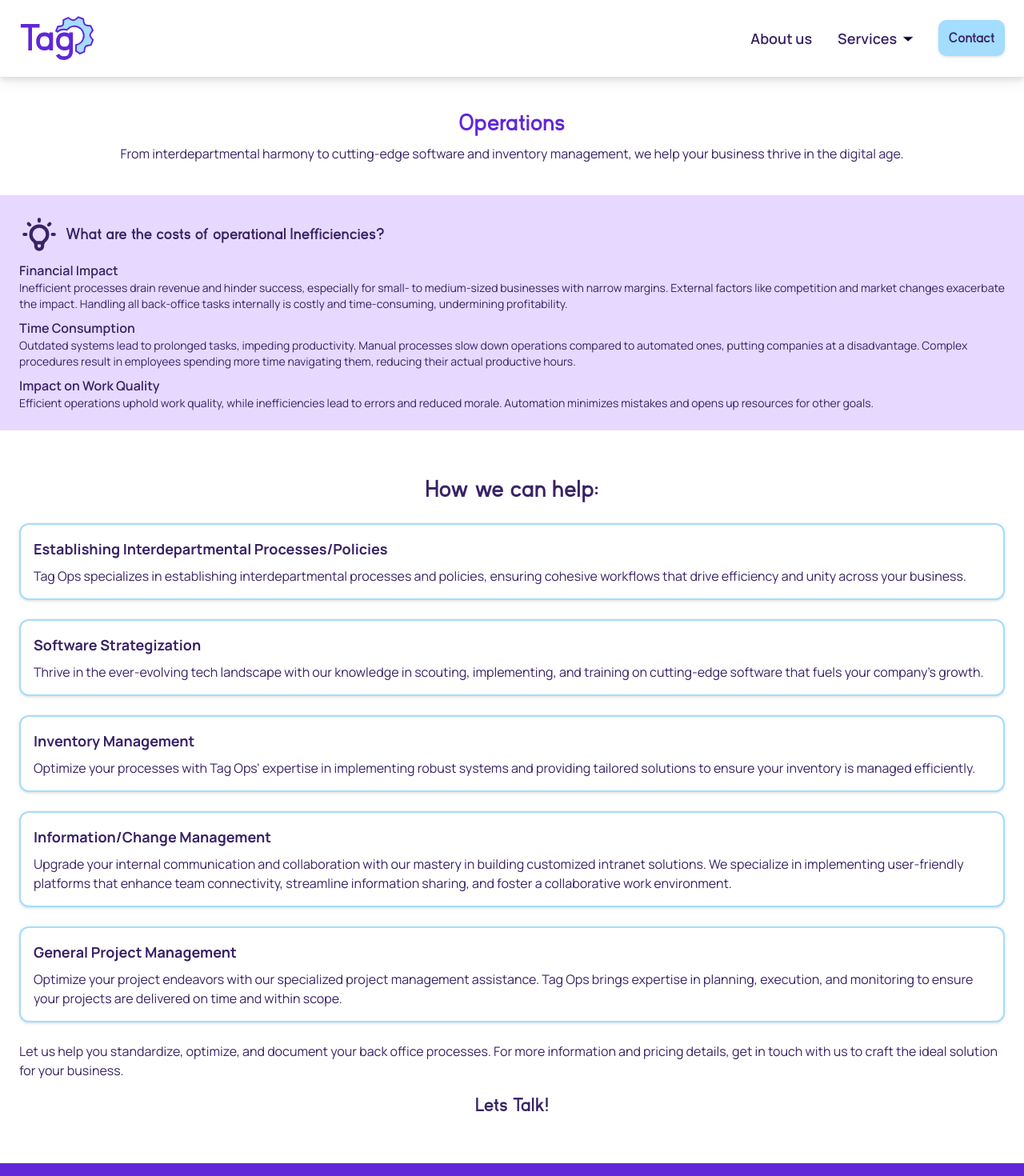
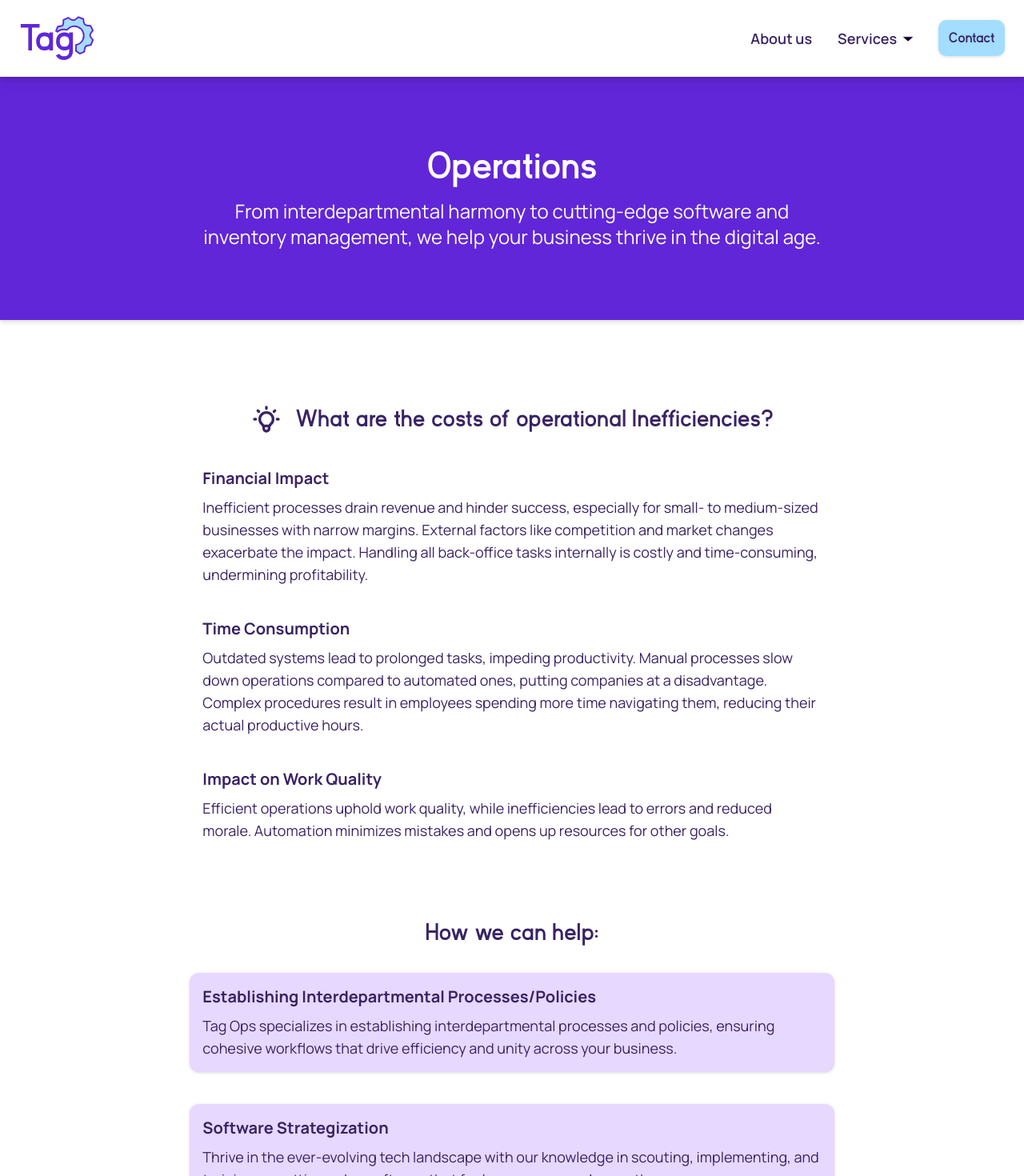
Before and after one commit to hicass/tag-ops-v3, a Next.js app: page /operations in a window 1280 px wide. Shown: the top 1470 px of the page at 80% size. Built offline with nearby package versions, Linux system fonts and the light colour scheme.

Commit message:
Add larger screen styling to service pages

```diff
--- a/src/app/operations/page.tsx
+++ b/src/app/operations/page.tsx
@@ -1,33 +1,42 @@
-import Image from "next/legacy/image";
+'use client';
+import Image from 'next/legacy/image';
 import Link from 'next/link';
 
 export default function OperationsPage() {
   return (
-    <main>
-      <section className="flex flex-col items-center mt-4 p-6">
-        <h2 className="text-3xl text-primary">Operations</h2>
+    <main className="flex flex-col items-center overflow-hidden">
+      <section className="w-full bg-primary mb-8 drop-shadow-md">
+        <div className="w-full flex flex-col items-center my-12 p-10">
+          <h1 className="text-3xl text-background sm:text-5xl">Operations</h1>
 
-        <p className="mt-2">
-          From interdepartmental harmony to cutting-edge software and inventory
-          management, we help your business thrive in the digital age.
-        </p>
+          <p className="mt-4 text-lg text-background md:text-2xl md:text-center md:w-2/3">
+            From interdepartmental harmony to cutting-edge software and
+            inventory management, we help your business thrive in the digital
+            age.
+          </p>
+        </div>
       </section>
 
-      <section className="flex flex-col items-center mt-4">
-        <div className="p-6 bg-secondarylight">
-            <h2 className="flex flex-row items-center gap-2 w-full text-xl">
+      <section className="flex flex-col items-center">
+        <div className="my-8 p-10 md:w-2/3">
+          <h2 className="flex flex-row flex-wrap sm:items-center md:justify-center gap-4 w-full text-2xl sm:text-3xl">
+            <div className="w-10 h-10">
               <Image
                 src="/icons/bulb.svg"
                 alt="Light Bulb"
-                width={50}
-                height={50}
+                width={100}
+                height={100}
+                layout="responsive"
               />
-              What are the costs of operational Inefficiencies?
-            </h2>
+            </div>
+            What are the costs of operational Inefficiencies?
+          </h2>
 
-          <div className="mt-2">
-            <h3 className="manrope-semibold">Financial Impact</h3>
-            <p className="text-sm">
+          <div className="mt-10">
+            <h3 className="text-lg sm:text-xl manrope-bold">
+              Financial Impact
+            </h3>
+            <p className="mt-2 sm:text-lg">
               Inefficient processes drain revenue and hinder success, especially
               for small- to medium-sized businesses with narrow margins.
               External factors like competition and market changes exacerbate
@@ -35,9 +44,11 @@ export default function OperationsPage() {
               and time-consuming, undermining profitability.
             </p>
           </div>
-          <div className="mt-2">
-            <h3 className="manrope-semibold">Time Consumption</h3>
-            <p className="text-sm">
+          <div className="mt-10">
+            <h3 className="text-lg sm:text-xl manrope-bold">
+              Time Consumption
+            </h3>
+            <p className="mt-2 sm:text-lg">
               Outdated systems lead to prolonged tasks, impeding productivity.
               Manual processes slow down operations compared to automated ones,
               putting companies at a disadvantage. Complex procedures result in
@@ -45,9 +56,11 @@ export default function OperationsPage() {
               actual productive hours.
             </p>
           </div>
-          <div className="mt-2">
-            <h3 className="manrope-semibold">Impact on Work Quality</h3>
-            <p className="text-sm">
+          <div className="mt-10">
+            <h3 className="text-lg sm:text-xl manrope-bold">
+              Impact on Work Quality
+            </h3>
+            <p className="mt-2 sm:text-lg">
               Efficient operations uphold work quality, while inefficiencies
               lead to errors and reduced morale. Automation minimizes mistakes
               and opens up resources for other goals.
@@ -56,46 +69,46 @@ export default function OperationsPage() {
         </div>
       </section>
 
-      <section className="w-full flex flex-col items-center my-8 p-6">
-        <h2 className="flex flex-row items-center gap-2 text-3xl">
+      <section className="w-full flex flex-col items-center mb-8 p-6 gap-2 md:w-2/3">
+        <h2 className="flex flex-row items-center text-3xl">
           How we can help:
         </h2>
 
         <div>
-          <div className="rounded-xl my-6 p-4 border-2 border-accent bg-background drop-shadow">
-            <h4 className="text-lg manrope-bold">
+          <div className="rounded-xl mt-6 mb-10 p-4 bg-secondarylight drop-shadow">
+            <h4 className="text-lg sm:text-xl manrope-bold">
               Establishing Interdepartmental Processes/Policies
             </h4>
-            <p className="pt-2">
+            <p className="mt-2 sm:text-lg">
               Tag Ops specializes in establishing interdepartmental processes
               and policies, ensuring cohesive workflows that drive efficiency
               and unity across your business.
             </p>
           </div>
 
-          <div className="rounded-xl my-6 p-4 border-2 border-accent bg-background drop-shadow">
-            <h4 className="text-lg manrope-bold">Software Strategization</h4>
-            <p className="pt-2">
+          <div className="rounded-xl my-10 p-4 bg-secondarylight drop-shadow">
+            <h4 className="text-lg sm:text-xl manrope-bold">Software Strategization</h4>
+            <p className="mt-2 sm:text-lg">
               Thrive in the ever-evolving tech landscape with our knowledge in
               scouting, implementing, and training on cutting-edge software that
               fuels your company's growth.
             </p>
           </div>
 
-          <div className="rounded-xl my-6 p-4 border-2 border-accent bg-background drop-shadow">
-            <h4 className="text-lg manrope-bold">Inventory Management</h4>
-            <p className="pt-2">
+          <div className="rounded-xl my-10 p-4 bg-secondarylight drop-shadow">
+            <h4 className="text-lg sm:text-xl manrope-bold">Inventory Management</h4>
+            <p className="mt-2 sm:text-lg">
               Optimize your processes with Tag Ops' expertise in implementing
               robust systems and providing tailored solutions to ensure your
               inventory is managed efficiently.
             </p>
           </div>
 
-          <div className="rounded-xl my-6 p-4 border-2 border-accent bg-background drop-shadow">
-            <h4 className="text-lg manrope-bold">
+          <div className="rounded-xl my-10 p-4 bg-secondarylight drop-shadow">
+            <h4 className="text-lg sm:text-xl manrope-bold">
               Information/Change Management
             </h4>
-            <p className="pt-2">
+            <p className="mt-2 sm:text-lg">
               Upgrade your internal communication and collaboration with our
               mastery in building customized intranet solutions. We specialize
               in implementing user-friendly platforms that enhance team
@@ -104,9 +117,9 @@ export default function OperationsPage() {
             </p>
           </div>
 
-          <div className="rounded-xl my-6 p-4 border-2 border-accent bg-background drop-shadow">
+          <div className="rounded-xl my-10 p-4 bg-secondarylight drop-shadow">
             <h4 className="text-lg manrope-bold">General Project Management</h4>
-            <p className="pt-2">
+            <p className="mt-2 sm:text-lg">
               Optimize your project endeavors with our specialized project
               management assistance. Tag Ops brings expertise in planning,
               execution, and monitoring to ensure your projects are delivered on
@@ -115,13 +128,16 @@ export default function OperationsPage() {
           </div>
         </div>
 
-        <p>
+        <p className="sm:text-lg md:text-2xl mb-6">
           Let us help you standardize, optimize, and document your back office
           processes. For more information and pricing details, get in touch with
           us to craft the ideal solution for your business.
         </p>
 
-        <Link href="/contact" className="button mt-4 text-2xl">
+        <Link
+          href="/contact"
+          className="contact-button my-4 text-2xl md:text-3xl"
+        >
           Lets Talk!
         </Link>
       </section>
--- a/src/app/page.tsx
+++ b/src/app/page.tsx
@@ -31,7 +31,7 @@ export default function Home() {
   return (
     <LocalizationProvider dateAdapter={AdapterMoment}>
       <main className="flex flex-col items-center overflow-hidden">
-        <section className="w-full flex flex-col items-center mt-12 p-6 md:h-96 sm:my-28 lg:border-none lg:flex-row lg:gap-16 lg:w-3/4">
+        <section className="w-full flex flex-col items-center mt-12 p-6 md:h-96 sm:my-28 lg:flex-row lg:gap-16 lg:w-3/4">
           <h1 className="secret">Tag Ops</h1>
           <div className="flex flex-col gap-4 md:w-full">
             <h1 className="text-center text-5xl sm:text-6xl text-primary">
@@ -59,7 +59,7 @@ export default function Home() {
         </section>
 
         <section className="w-full mt-14 sm:mt-28 relative">
-          <div className="flex flex-col items-center p-6 bg-primary drop-shadow-md z-10 sm:py-24">
+          <div className="flex flex-col items-center p-6 bg-primary drop-shadow-md z-10 py-14 sm:py-24">
             <h2 className="text-3xl text-background sm:text-5xl">
               Our Solutions
             </h2>
```
Also changed, not shown: src/app/finance/page.tsx (+57 -45 lines), src/app/human-resources/page.tsx (+64 -46 lines).
